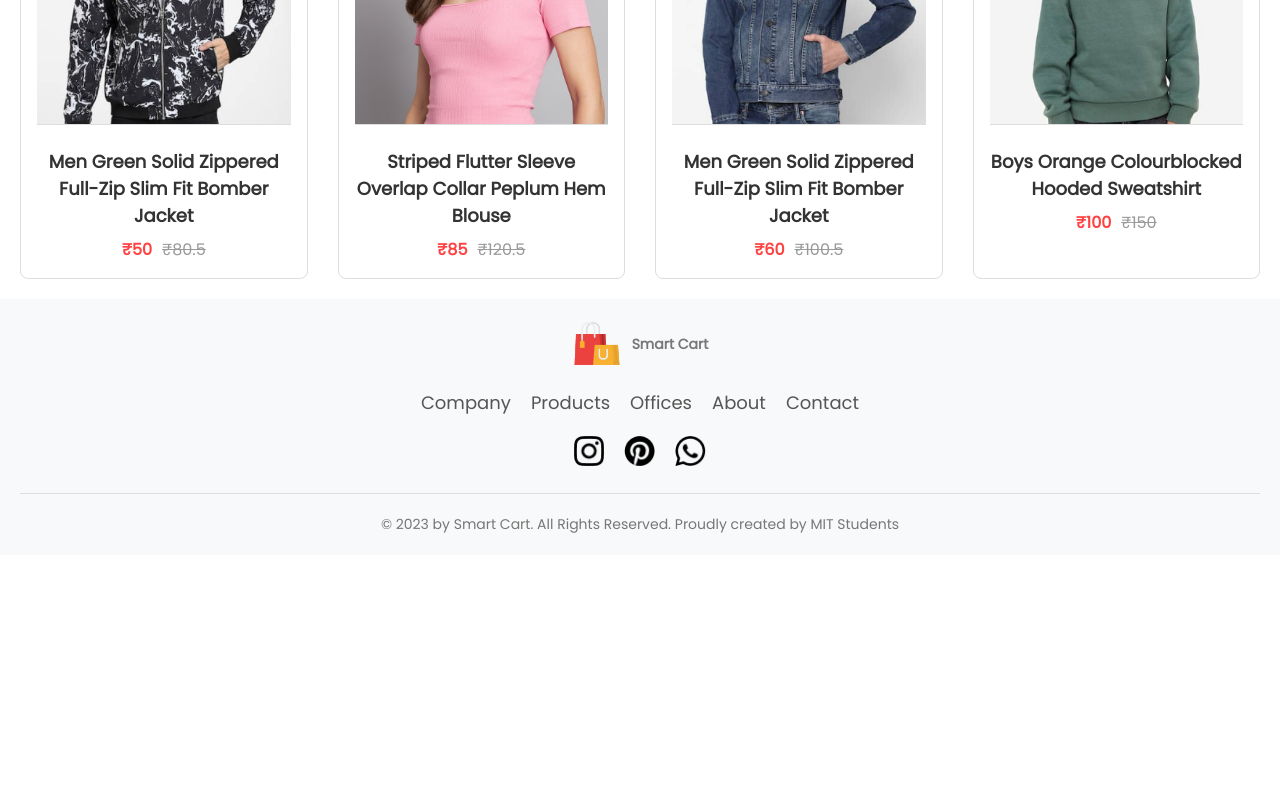
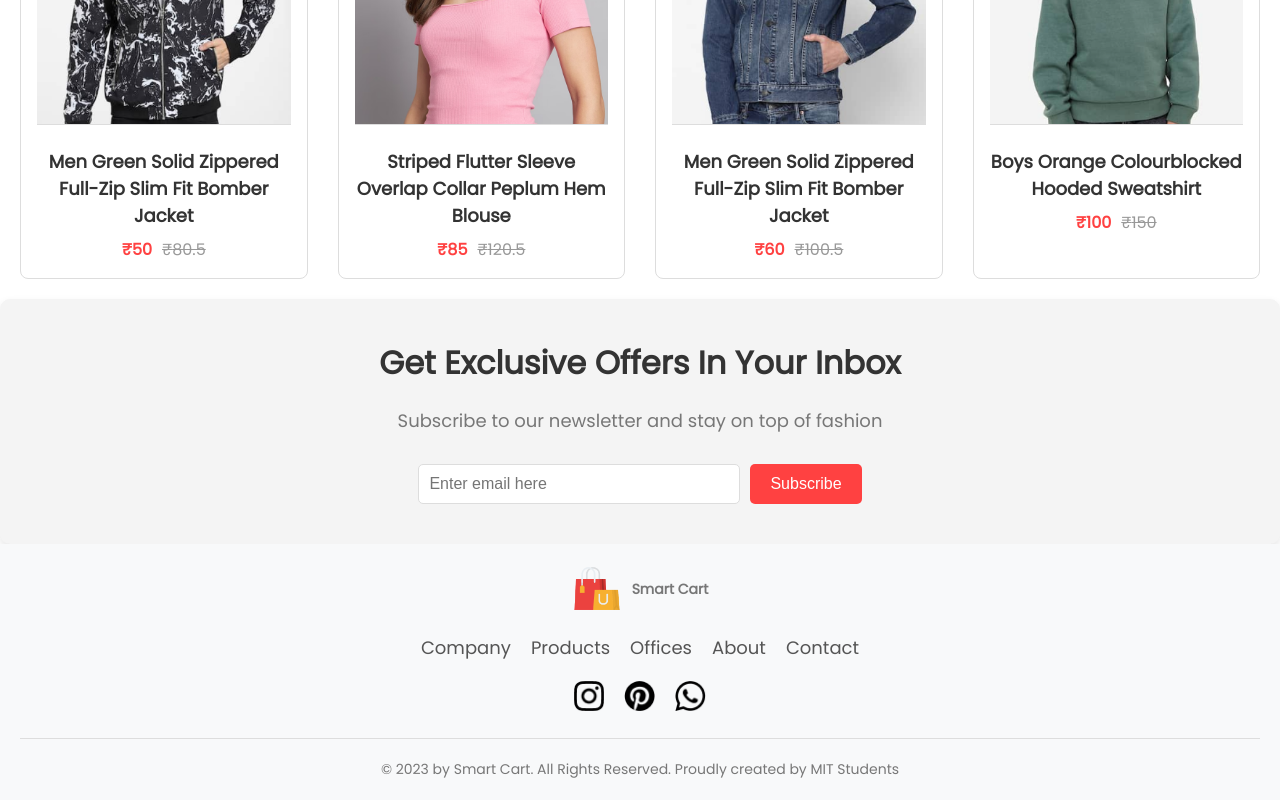
Before and after one commit to Pratham567/smart-cart, a React (Create React App) app: page / in a window 1280 px wide. Shown: the part 2992-3792 px from the top of the page. Before the commit the page ends 3547 px from the top, so only its background shows below. Built offline with nearby package versions, Linux system fonts and the light colour scheme.

Commit message:
Add component for newsletter

```diff
--- a/src/Components/NewCollection/NewCollection.css
+++ b/src/Components/NewCollection/NewCollection.css
@@ -4,7 +4,7 @@
   flex-direction: column;
   align-items: center;
   gap: 10px;
-  padding: 20px; /* Adjusted padding value */
+  padding: 20px;
 }
 
 .new-collection h1 {
@@ -22,7 +22,7 @@
 
 .new-collection-item {
   display: grid;
-  grid-template-columns: 1fr 1fr 1fr 1fr; /* Removed commas */
+  grid-template-columns: 1fr 1fr 1fr 1fr;
   margin-top: 50px;
   gap: 30px;
 }
--- /dev/null
+++ b/src/Components/NewsLetter/NewsLetter.css
@@ -0,0 +1,49 @@
+/* src/Components/NewsLetter/NewsLetter.css */
+.newsletter {
+    padding: 40px 20px;
+    background-color: #f4f4f4;
+    text-align: center;
+    border-radius: 10px;
+    box-shadow: 0 4px 8px rgba(0, 0, 0, 0.1);
+}
+
+.newsletter h1 {
+    font-size: 32px;
+    color: #333;
+    margin-bottom: 20px;
+}
+
+.newsletter p {
+    font-size: 18px;
+    color: #777;
+    margin-bottom: 30px;
+}
+
+.newsletter div {
+    display: flex;
+    justify-content: center;
+    gap: 10px;
+}
+
+.newsletter input[type="email"] {
+    padding: 10px;
+    font-size: 16px;
+    border: 1px solid #ddd;
+    border-radius: 5px;
+    width: 300px;
+}
+
+.newsletter button {
+    padding: 10px 20px;
+    font-size: 16px;
+    color: white;
+    background-color: #ff4141;
+    border: none;
+    border-radius: 5px;
+    cursor: pointer;
+    transition: background-color 0.3s;
+}
+
+.newsletter button:hover {
+    background-color: #e63939;
+}
--- /dev/null
+++ b/src/Components/NewsLetter/NewsLetter.jsx
@@ -0,0 +1,17 @@
+import './NewsLetter.css';
+
+
+const NewsLetter = () => {
+    return (
+        <div className="newsletter">
+            <h1>Get Exclusive Offers In Your Inbox</h1>
+            <p>Subscribe to our newsletter and stay on top of fashion</p>
+            <div>
+                <input type="email" placeholder='Enter email here' />
+                <button>Subscribe</button>
+            </div>
+        </div>
+     );
+}
+
+export default NewsLetter;
--- a/src/Components/Pages/Shop.jsx
+++ b/src/Components/Pages/Shop.jsx
@@ -2,6 +2,7 @@ import Hero from "../Hero/Hero";
 import Trending from "../Trending/Trending";
 import Offers from "../Offers/Offers";
 import NewCollection from "../NewCollection/NewCollection";
+import NewsLetter from "../NewsLetter/NewsLetter";
 
 const Shop = () => {
     return (
@@ -10,6 +11,7 @@ const Shop = () => {
             <Trending />
             <Offers />
             <NewCollection />
+            <NewsLetter />
         </div>
      );
 }
```
